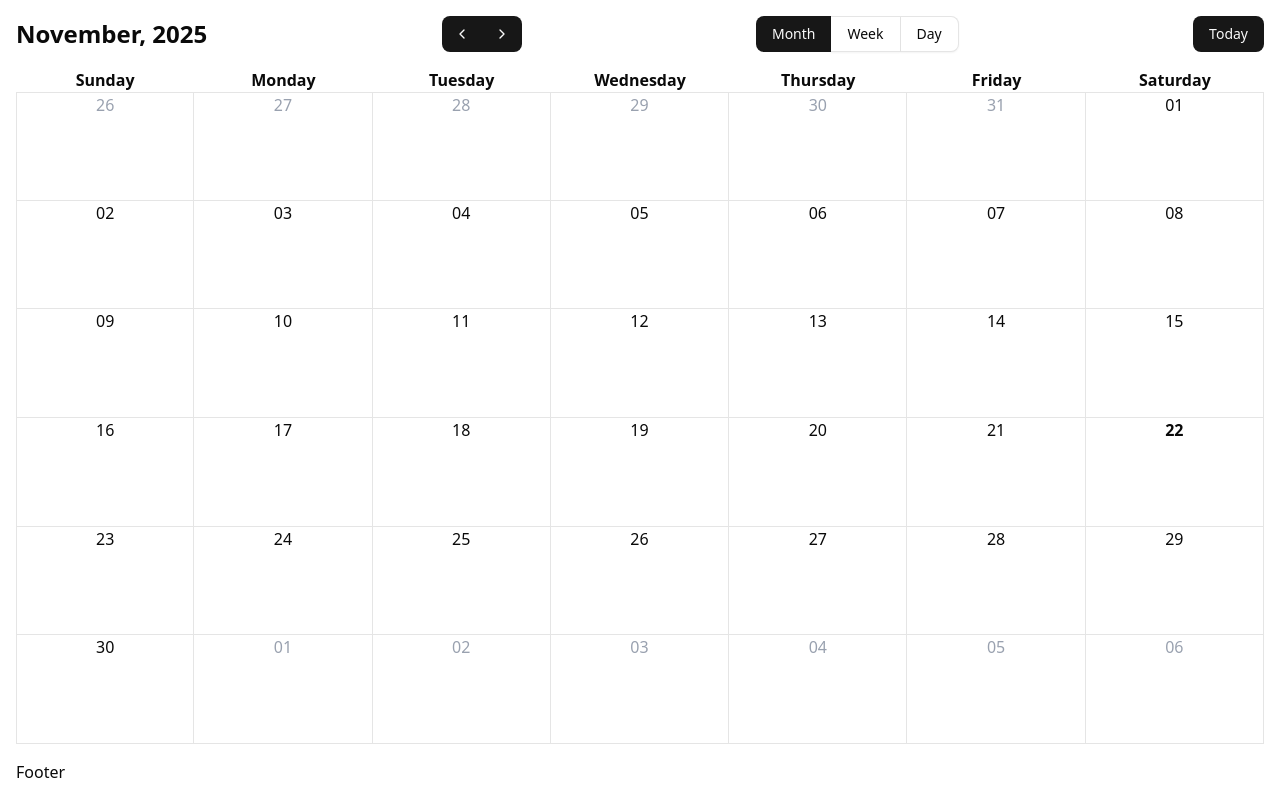
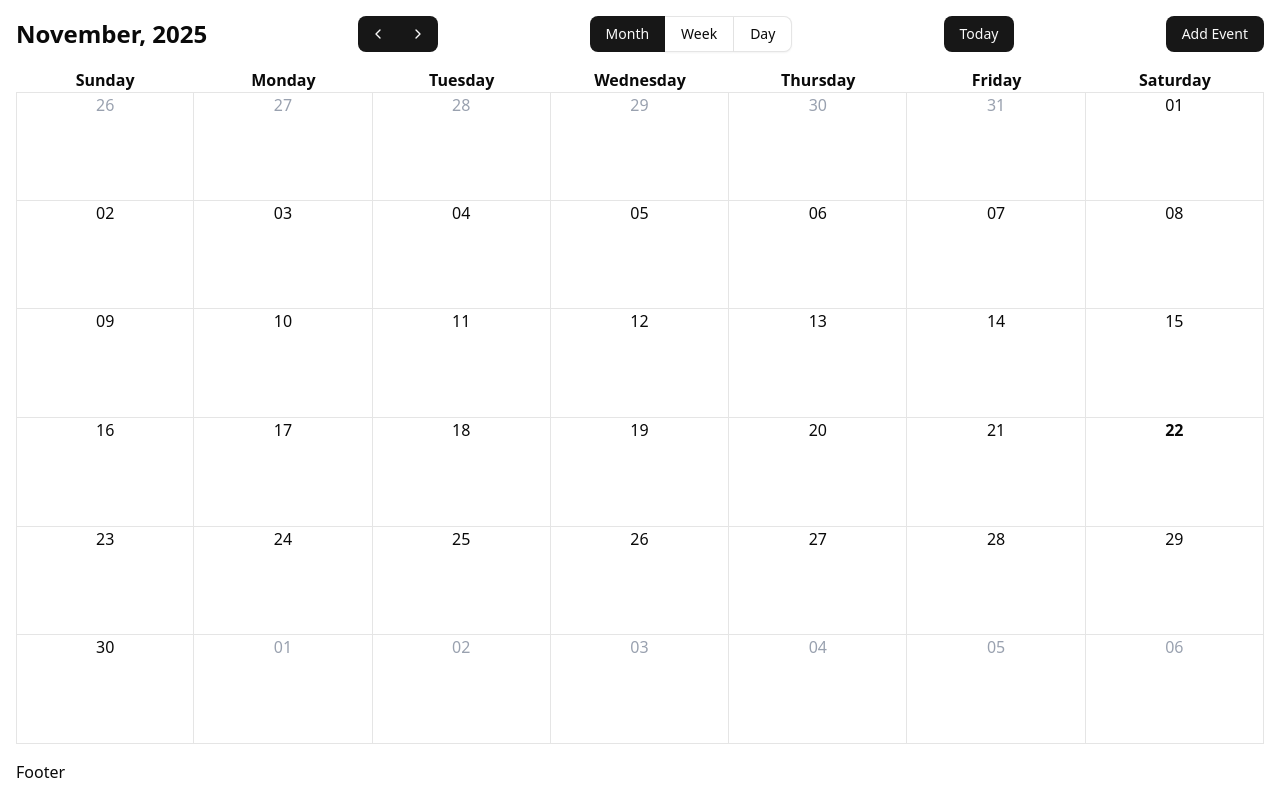
Before and after one commit to alehbelskidev/ab-calendar, a React (Vite) app: page / in a window 1280 px wide. Built offline with nearby package versions, Linux system fonts and the light colour scheme.

Commit message:
feat: calendar add event button

```diff
--- a/src/App.tsx
+++ b/src/App.tsx
@@ -1,4 +1,5 @@
 import {
+	CalendarAddEventButton,
 	CalendarContent,
 	CalendarDateTitle,
 	CalendarDayGrid,
@@ -48,6 +49,7 @@ function App() {
 							</CalendarViewSwitcherButton>
 						</CalendarViewSwitcher>
 						<CalendarTodayButton>Today</CalendarTodayButton>
+						<CalendarAddEventButton>Add Event</CalendarAddEventButton>
 					</CalendarHeader>
 					<CalendarContent>
 						<CalendarMonthView>
--- /dev/null
+++ b/src/calendar/header/calendar-add-event-button.tsx
@@ -0,0 +1,19 @@
+import { Slot } from "@radix-ui/react-slot"
+import { forwardRef, type HTMLAttributes } from "react"
+import { Button } from "@/components/ui/button"
+import { cn } from "@/lib/utils"
+
+type CalendarAddEventButtonProps = HTMLAttributes<HTMLButtonElement> & {
+	asChild?: boolean
+}
+
+const CalendarAddEventButton = forwardRef<
+	HTMLButtonElement,
+	CalendarAddEventButtonProps
+>(({ asChild = false, className, ...props }, ref) => {
+	const Comp = asChild ? Slot : Button
+	return <Comp ref={ref} className={cn(className)} {...props} />
+})
+
+CalendarAddEventButton.displayName = "CalendarAddEventButton"
+export default CalendarAddEventButton
--- a/src/calendar/index.ts
+++ b/src/calendar/index.ts
@@ -14,6 +14,7 @@ export { default as CalendarWeekGrid } from "./content/week/calendar-week-grid"
 export { default as CalendarWeekHeader } from "./content/week/calendar-week-header"
 export { default as CalendarWeekView } from "./content/week/calendar-week-view"
 export { default as CalendarFooter } from "./footer/calendar-footer"
+export { default as CalendarAddEventButton } from "./header/calendar-add-event-button"
 export { default as CalendarDateTitle } from "./header/calendar-date-title"
 export { default as CalendarHeader } from "./header/calendar-header"
 export { default as CalendarHeaderNav } from "./header/calendar-header-nav"
```
